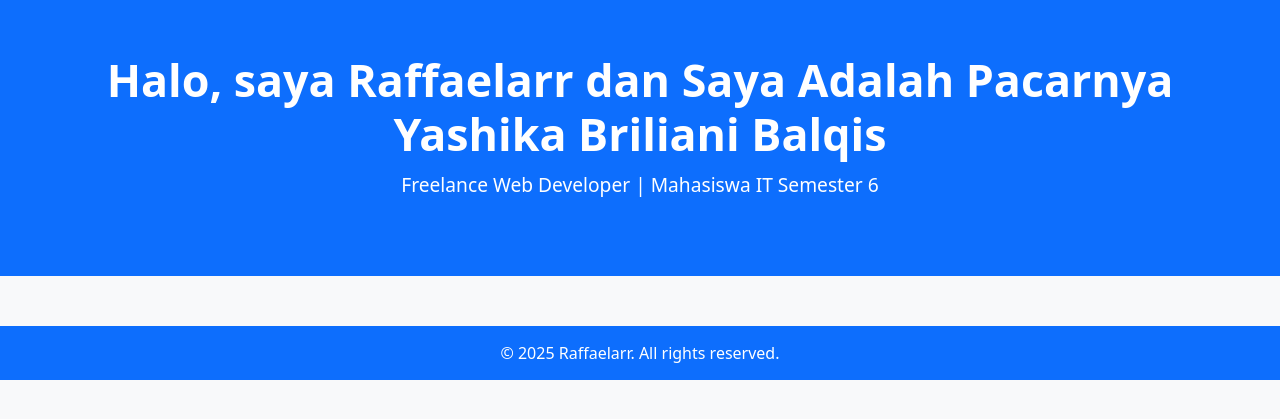
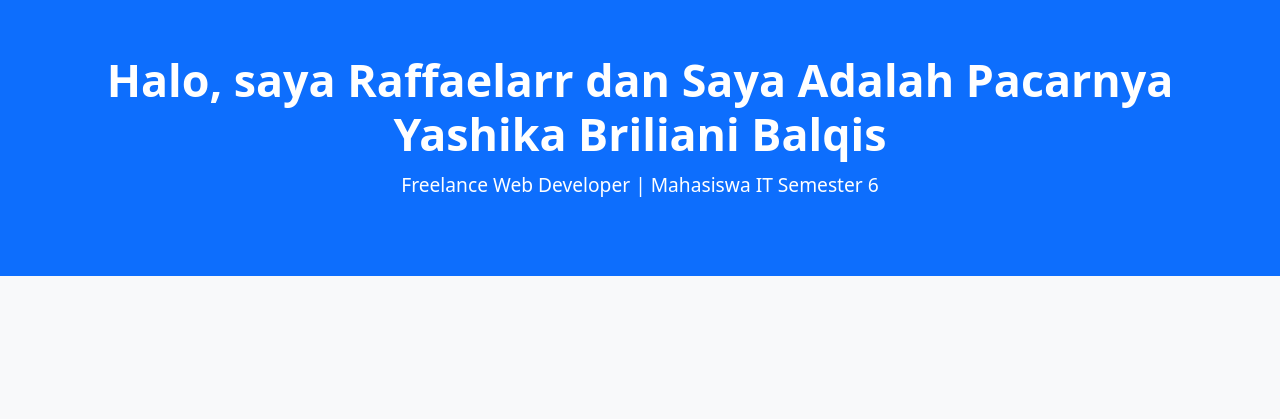
Before and after one commit to Raffaelarr/raffaelarr.github.io, a plain HTML site: page index.html in a window 1280 px wide. Shown: the part 71-490 px from the top of the page. Drawn offline with nearby package versions, Linux system fonts and the light colour scheme.

Commit message:
Update index.html

```diff
--- a/index.html
+++ b/index.html
@@ -71,11 +71,6 @@
     </div>
   </header>
 
-  <!-- Footer -->
-  <footer>
-    &copy; 2025 Raffaelarr. All rights reserved.
-  </footer>
-
   <script src="https://cdn.jsdelivr.net/npm/bootstrap@5.3.0/dist/js/bootstrap.bundle.min.js"></script>
 </body>
 </html>
```
